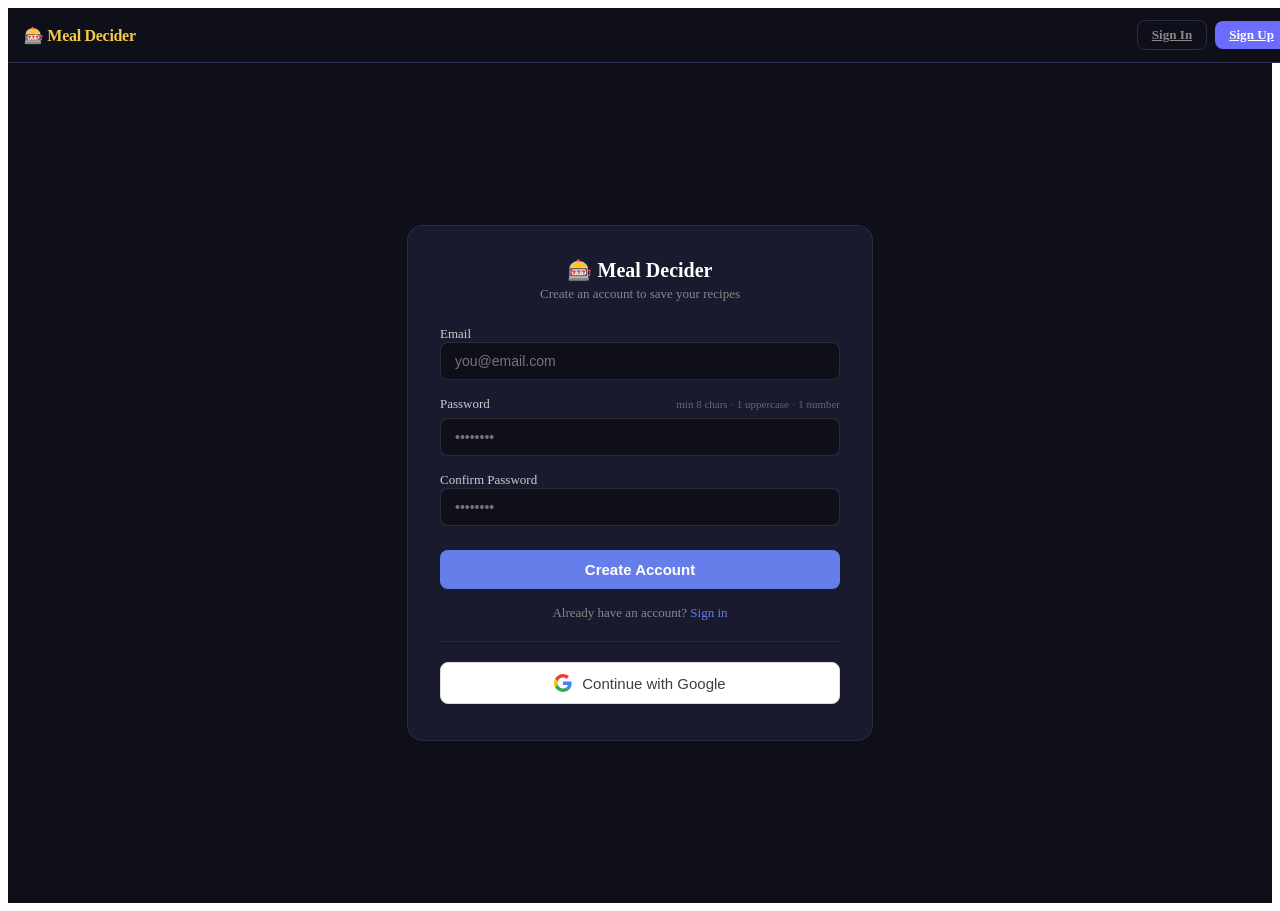
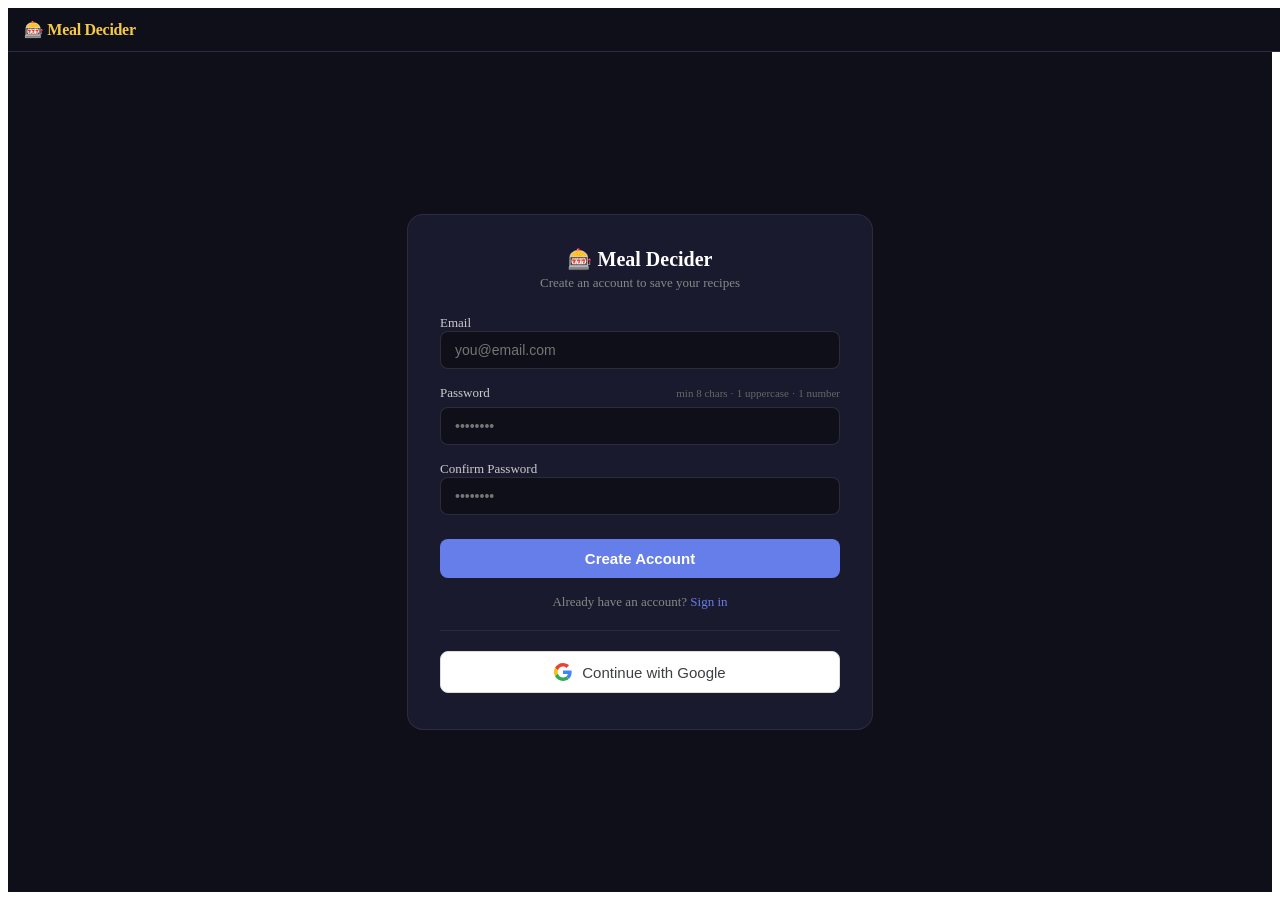
Before and after one commit to meherremovruslan-tech/meal-decider, a Next.js app: page /register in a window 1280 px wide. Shown: the top 911 px of the page. Built offline with nearby package versions, Linux system fonts and the light colour scheme; no server answers.

Commit message:
fix: remove Sign In/Sign Up buttons from header for unauthenticated users

```diff
--- a/app/components/Header.js
+++ b/app/components/Header.js
@@ -10,7 +10,7 @@ export default function Header() {
     <header className={styles.header}>
       <span className={styles.logo}>🎰 Meal Decider</span>
       <div className={styles.authRow}>
-        {session ? (
+        {session && (
           <div className={styles.userRow}>
             <span className={styles.userEmail}>{session.user.email}</span>
             <button
@@ -20,11 +20,6 @@ export default function Header() {
               Sign Out
             </button>
           </div>
-        ) : (
-          <>
-            <Link href="/login" className={styles.btnSignIn}>Sign In</Link>
-            <Link href="/register" className={styles.btnSignUp}>Sign Up</Link>
-          </>
         )}
       </div>
     </header>
```
